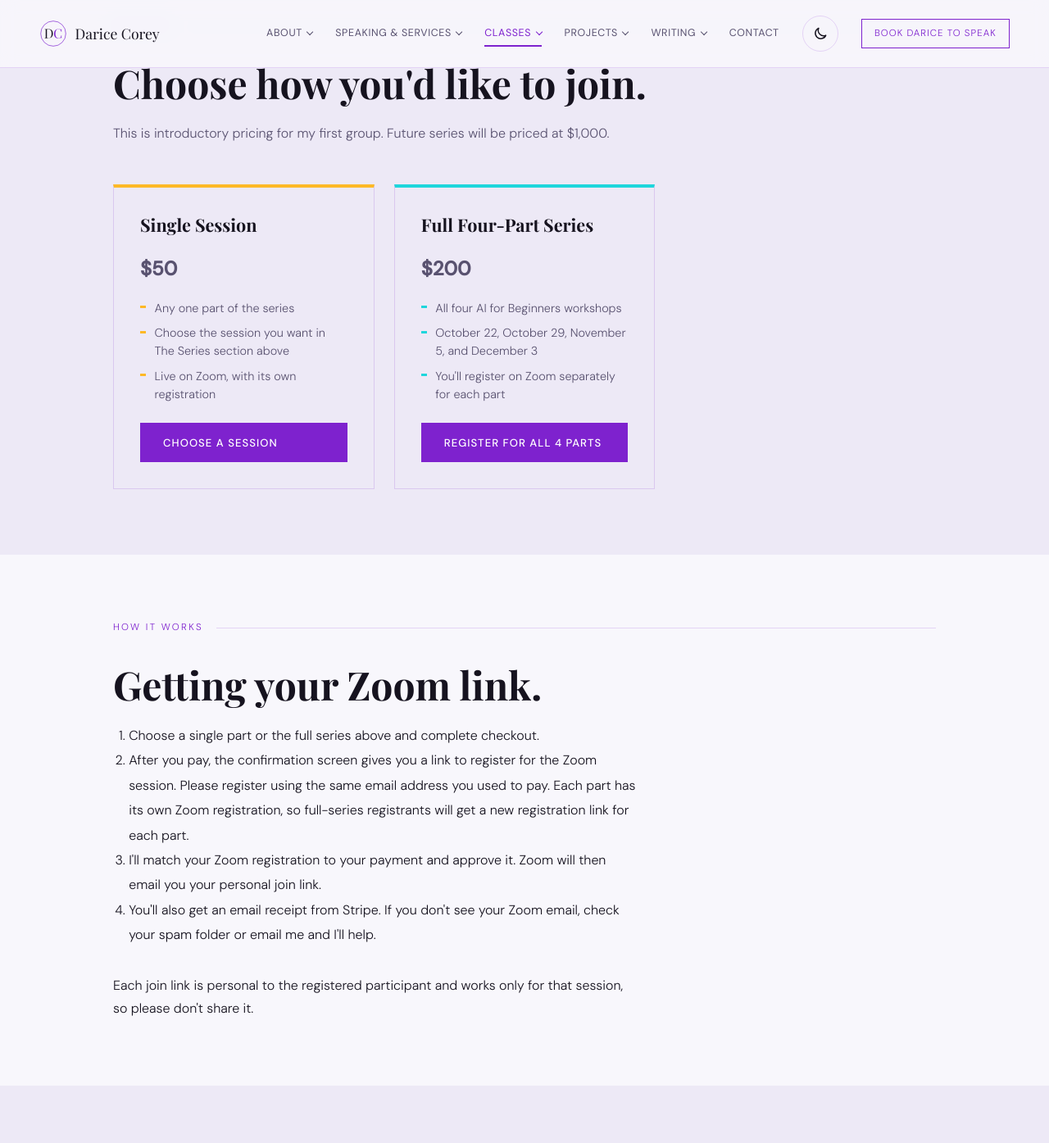
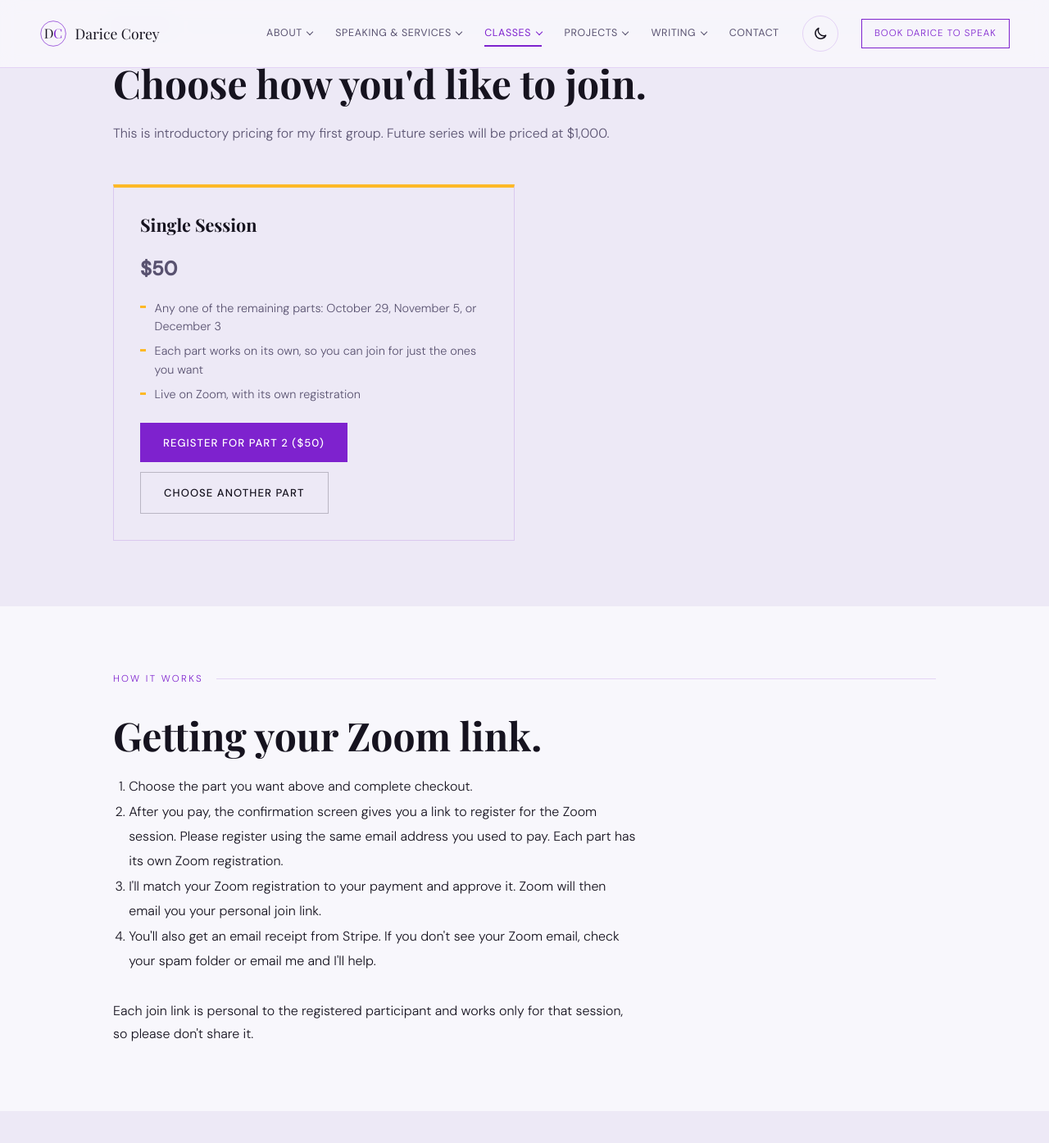
Before and after one commit to dcoreyrasm/dcoreyrasm.github.io, a Jekyll site: the page built from ai-for-beginners.html, in a window 1280 px wide and 1400 px high, scrolled down 4283 px. Shown: the top 1395 px of the window at 82% size. Built offline with Jekyll 4.4.1, drawn with Linux system fonts in a browser that asks for light colours; some web fonts are replaced.

Commit message:
Retire the four-part bundle on the AI for Beginners page
Co-Authored-By: Claude Opus 5.5 <noreply@anthropic.com>
Claude-Session: https://claude.ai/code/session_01CVTrh3xqG5RQK5WN8V6MV3

```diff
--- a/ai-for-beginners.html
+++ b/ai-for-beginners.html
@@ -144,27 +144,21 @@
         <p class="section-label">Register</p>
         <h2 class="section-heading" id="register-heading">Choose how you'd like to join.</h2>
         <p class="section-sub">This is introductory pricing for my first group. Future series will be priced at $1,000.</p>
-        <div class="services-grid">
+        <div class="services-grid two-up">
           <div class="service-card">
             <h3>Single Session</h3>
             <p style="font-size:1.5rem;font-weight:600;margin:.5rem 0 1rem;">$50</p>
             <ul>
-              <li>Any one part of the series</li>
-              <li>Choose the session you want in The Series section above</li>
+              <li>Any one of the remaining parts: October 29, November 5, or December 3</li>
+              <li>Each part works on its own, so you can join for just the ones you want</li>
               <li>Live on Zoom, with its own registration</li>
             </ul>
-            <a href="#series-heading" class="btn-primary">Choose a Session</a>
+            <div class="card-actions">
+              <a href="https://buy.stripe.com/cNiaEYaNpb91eSK6P36J206" class="btn-primary" target="_blank" rel="noopener">Register for Part 2 ($50)</a>
+              <a href="#series-heading" class="btn-ghost">Choose Another Part</a>
+            </div>
           </div>
-          <div class="service-card">
-            <h3>Full Four-Part Series</h3>
-            <p style="font-size:1.5rem;font-weight:600;margin:.5rem 0 1rem;">$200</p>
-            <ul>
-              <li>All four AI for Beginners workshops</li>
-              <li>October 22, October 29, November 5, and December 3</li>
-              <li>You'll register on Zoom separately for each part</li>
-            </ul>
-            <a href="https://buy.stripe.com/bJecN6aNp3Gz5iab5j6J202" class="btn-primary" target="_blank" rel="noopener">Register for All 4 Parts</a>
-          </div>
+        </div>
         </div>
       </div>
     </section>
@@ -174,8 +168,8 @@
         <p class="section-label">How It Works</p>
         <h2 class="section-heading" id="how-heading">Getting your Zoom link.</h2>
         <ol style="line-height:1.9;margin-bottom:2rem;padding-left:1.2rem;max-width:640px;">
-          <li>Choose a single part or the full series above and complete checkout.</li>
-          <li>After you pay, the confirmation screen gives you a link to register for the Zoom session. Please register using the same email address you used to pay. Each part has its own Zoom registration, so full-series registrants will get a new registration link for each part.</li>
+          <li>Choose the part you want above and complete checkout.</li>
+          <li>After you pay, the confirmation screen gives you a link to register for the Zoom session. Please register using the same email address you used to pay. Each part has its own Zoom registration.</li>
           <li>I'll match your Zoom registration to your payment and approve it. Zoom will then email you your personal join link.</li>
           <li>You'll also get an email receipt from Stripe. If you don't see your Zoom email, check your spam folder or email me and I'll help.</li>
         </ol>
```
